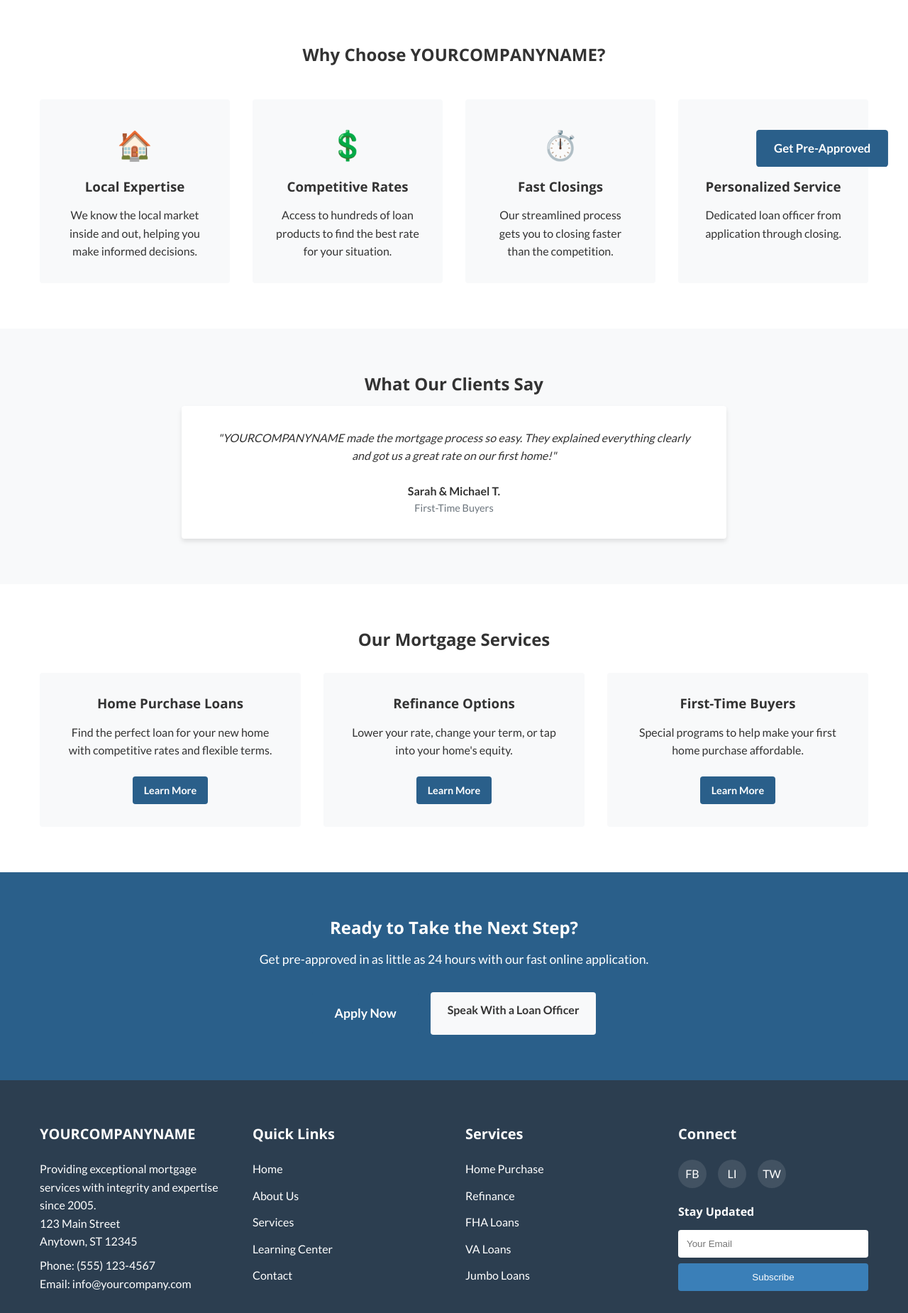
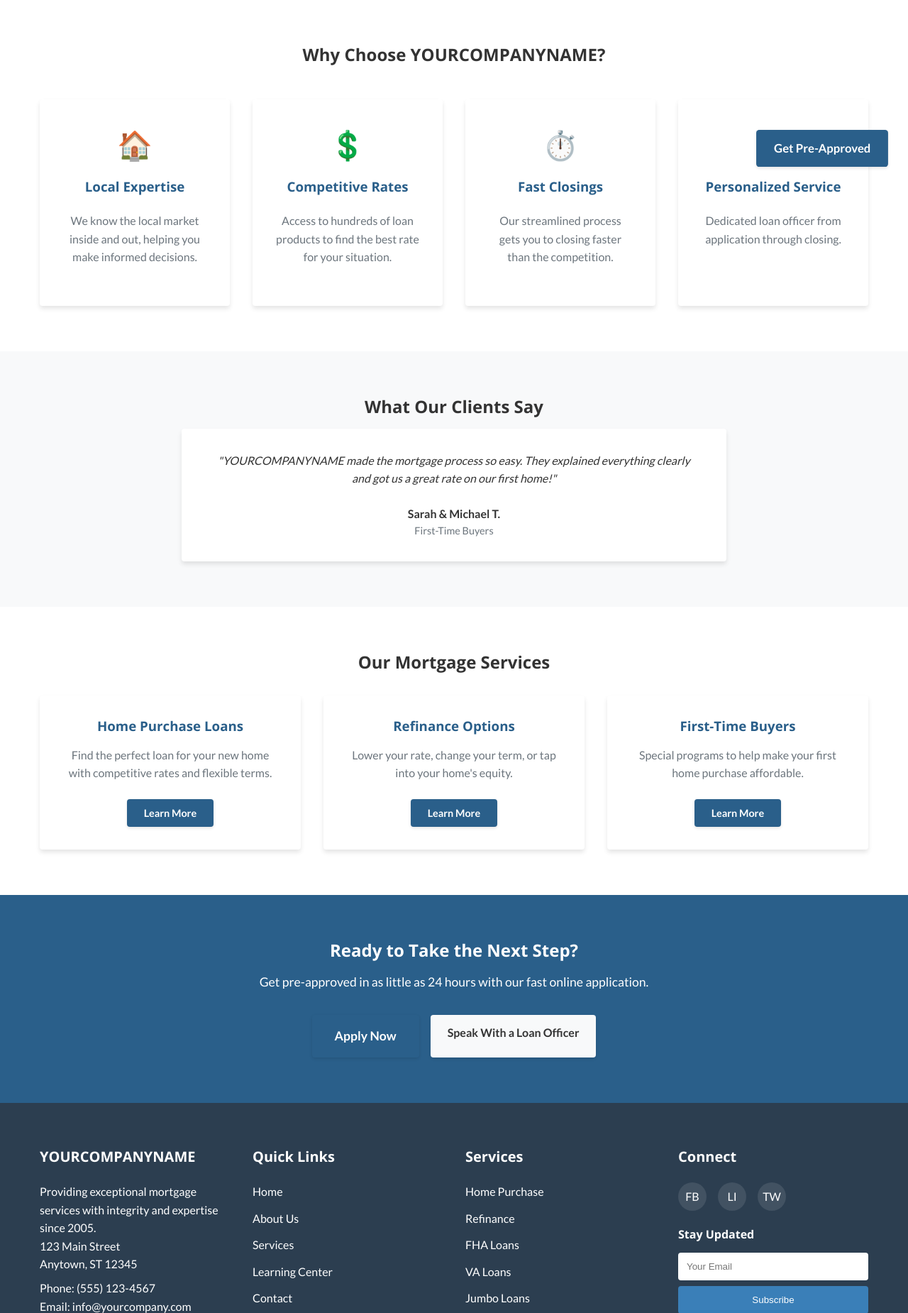
Before and after one commit to JakeHamacher/JakeHamacher.github.io, a PHP site: page /index.html in a window 1280 px wide. Shown: the part 534-2384 px from the top of the page at 71% size. Run offline with PHP 8.4, Linux system fonts and the light colour scheme.

Commit message:
style: improve card styling and remove list item dots
Co-authored-by: aider (deepseek/deepseek-chat) <aider@aider.chat>

```diff
--- a/assets/css/main.css
+++ b/assets/css/main.css
@@ -80,8 +80,18 @@ img {
 }
 
 .btn-small {
-    padding: 0.5rem 1rem;
+    padding: 0.5rem 1.5rem;
     font-size: 0.9rem;
+    margin-top: auto;
+    align-self: center;
+}
+
+.btn {
+    box-shadow: 0 2px 4px rgba(0,0,0,0.1);
+}
+
+.btn:hover {
+    box-shadow: 0 4px 8px rgba(0,0,0,0.15);
 }
 
 .btn-secondary {
@@ -231,8 +241,36 @@ img {
 .value-item {
     padding: 2rem;
     border-radius: var(--border-radius);
-    background-color: var(--secondary-color);
+    background-color: var(--white);
+    box-shadow: var(--box-shadow);
     transition: var(--transition);
+    text-align: center;
+    height: 100%;
+    display: flex;
+    flex-direction: column;
+    align-items: center;
+}
+
+.value-item h3 {
+    color: var(--primary-color);
+    margin-bottom: 1.5rem;
+}
+
+.value-item p {
+    margin-bottom: 1.5rem;
+    color: var(--text-light);
+}
+
+.value-item ul,
+.service-card ul {
+    text-align: left;
+    margin-top: 1rem;
+}
+
+.value-item li,
+.service-card li {
+    margin-bottom: 0.5rem;
+    line-height: 1.5;
 }
 
 .value-item:hover {
@@ -311,8 +349,23 @@ img {
 .service-card {
     padding: 2rem;
     border-radius: var(--border-radius);
-    background-color: var(--secondary-color);
+    background-color: var(--white);
+    box-shadow: var(--box-shadow);
     transition: var(--transition);
+    text-align: center;
+    height: 100%;
+    display: flex;
+    flex-direction: column;
+}
+
+.service-card h3 {
+    color: var(--primary-color);
+    margin-bottom: 1.5rem;
+}
+
+.service-card p {
+    margin-bottom: 1.5rem;
+    color: var(--text-light);
 }
 
 .service-card:hover {
```
